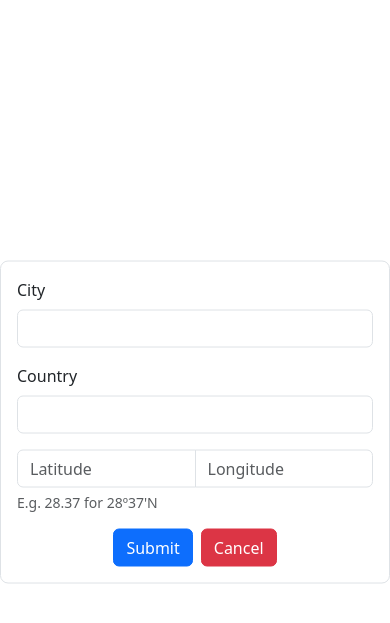
After one commit to Joe-26/WeatherApp, a Django app: page /meteo/add/ in a window 390 px wide. The commit adds this page. Shown: the top 623 px of the page. Run offline with Django 5.2, Linux system fonts and the light colour scheme.

Commit message:
Added a responsive page to add City in Database

```diff
--- /dev/null
+++ b/weatherApp/meteo/templates/addCity.html
@@ -0,0 +1,53 @@
+<!DOCTYPE html>
+<html lang="en">
+  <head>
+    <meta charset="UTF-8" />
+    <meta name="viewport" content="width=device-width, initial-scale=1.0" />
+    <title>Weather App</title>
+    <link
+      href="https://cdn.jsdelivr.net/npm/bootstrap@5.3.3/dist/css/bootstrap.min.css"
+      rel="stylesheet"
+      integrity="sha384-QWTKZyjpPEjISv5WaRU9OFeRpok6YctnYmDr5pNlyT2bRjXh0JMhjY6hW+ALEwIH"
+      crossorigin="anonymous"
+    />
+  </head>
+  <body>
+    <div
+      class="container-sm position-absolute top-50 start-50 translate-middle p-3 border border-rounded rounded-3"
+    >
+      <form>
+        <div class="mb-3">
+          <label for="cityTextarea" class="form-label">City</label>
+          <input type="text" class="form-control" />
+        </div>
+        <div class="mb-3">
+          <label for="countryTextarea" class="form-label">Country</label>
+          <input type="text" class="form-control" />
+        </div>
+
+        <div class="mb-3">
+          <div class="input-group">
+            <input
+              type="text"
+              class="form-control"
+              id="latitude"
+              placeholder="Latitude"
+            />
+            <input
+              type="text"
+              class="form-control"
+              id="longitude"
+              placeholder="Longitude"
+            />
+          </div>
+          <div class="form-text" id="basic-addon4">E.g. 28.37 for 28º37'N</div>
+        </div>
+
+        <div class="d-flex justify-content-center gap-2">
+          <button type="submit" class="btn btn-primary">Submit</button>
+          <a class="btn btn-danger" href="/meteo">Cancel</a>
+        </div>
+      </form>
+    </div>
+  </body>
+</html>
--- a/weatherApp/meteo/templates/index.html
+++ b/weatherApp/meteo/templates/index.html
@@ -15,7 +15,7 @@
       {% endif %}
       <h2>{{ temp }} &#8457</h2>
       <br>
-      <a class="btn btn-success" href='/meteo'>Home</a> | <a class="btn btn-primary" href='/meteo/discover'>Check for different City</a>
+      <a class="btn btn-success" href='/meteo'>Home</a> | <a class="btn btn-primary" href='/meteo/discover'>Check for different City</a> | <a class="btn btn-primary" href='/meteo/add'>Add City to Database</a>
     </div>
 
   </body>
--- a/weatherApp/meteo/urls.py
+++ b/weatherApp/meteo/urls.py
@@ -4,4 +4,5 @@ from . import views
 urlpatterns = [
     path("meteo/", views.temp_here, name='temp_here'),
     path("meteo/discover/", views.temp_other, name='temp_other'),
+    path("meteo/add/", views.add_city, name='add_city'),
 ]
--- a/weatherApp/meteo/views.py
+++ b/weatherApp/meteo/views.py
@@ -35,3 +35,6 @@ def temp_other(request):
     template = loader.get_template('index.html')
     context = {'city':city.city, 'country':city.country, 'temp': get_temp(location)}
     return HttpResponse(template.render(context, request))
+
+def add_city(request):
+    return render(request, 'addCity.html')
```
